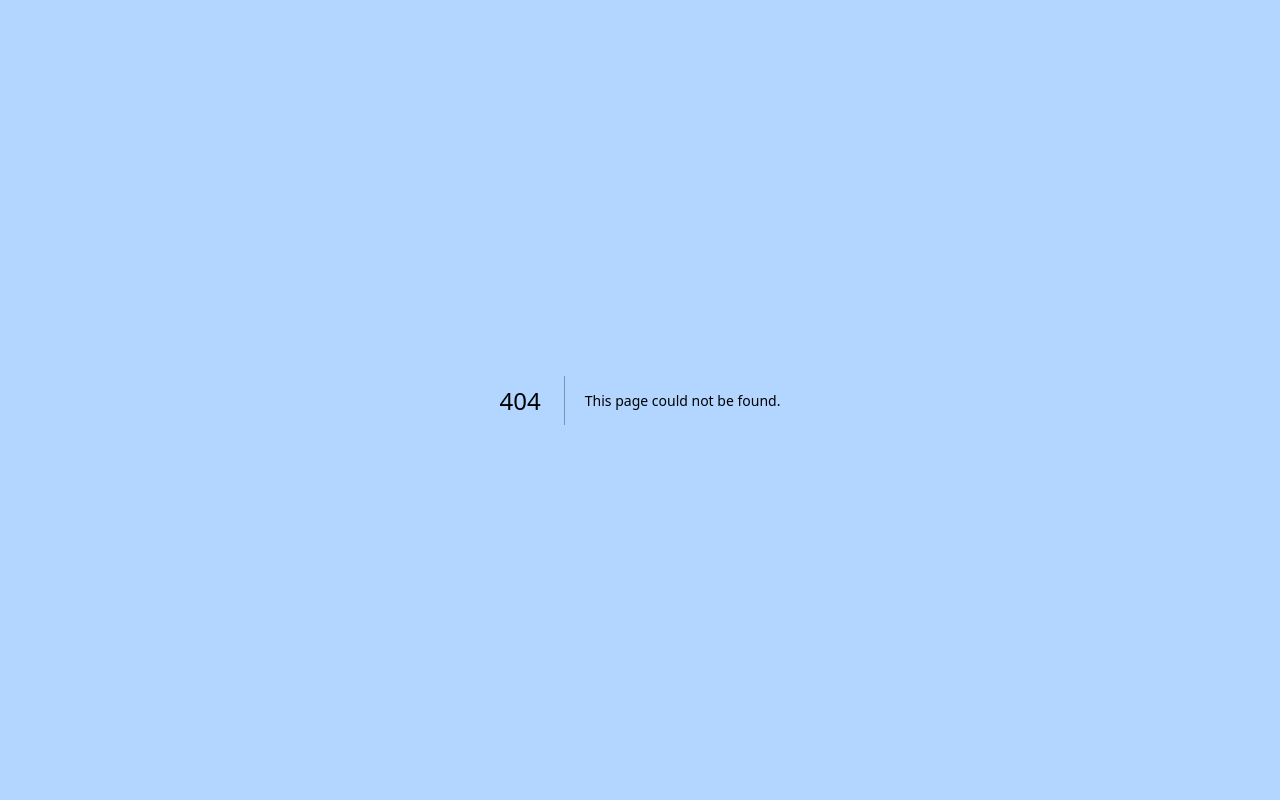
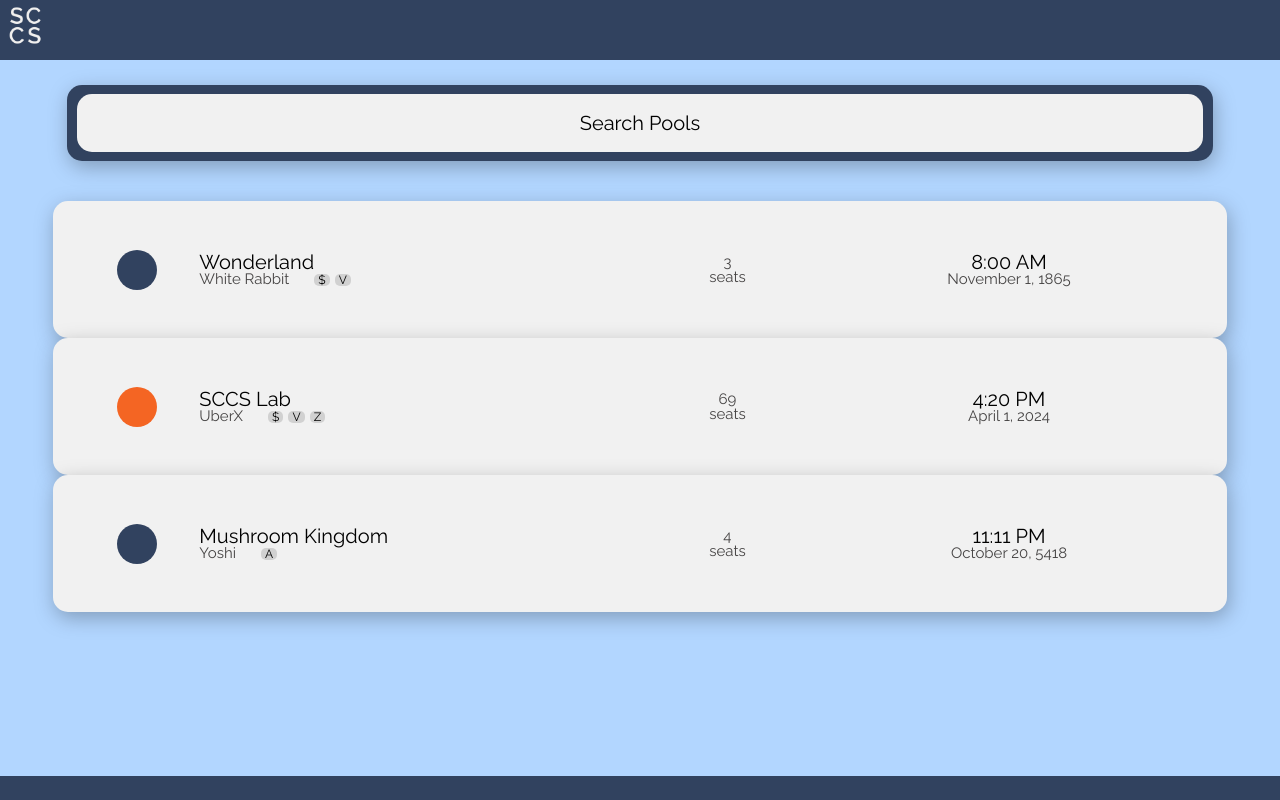
Before and after one commit to swat-sccs/airpool-v2, a Next.js app: page /search-pools in a window 1280 px wide. Before the commit this address had no page. Built offline with nearby package versions, Linux system fonts and the light colour scheme.

Commit message:
Added column list layout of '/search-pools' page

```diff
--- a/app/layout.tsx
+++ b/app/layout.tsx
@@ -1,6 +1,8 @@
+import SCCSHeader from '@/components/SCCSHeader'
 import './globals.css'
 
 import { Raleway } from 'next/font/google'
+import SCCSFooter from '@/components/SCCSFooter'
 
 const raleway = Raleway({
   subsets: ['latin'],
@@ -20,7 +22,13 @@ export default function RootLayout({
 }) {
   return (
     <html className={raleway.variable}>
-      <body className="leading bg-page-bg">{children}</body>
+      <body className="leading bg-page-bg">
+        <main>
+          <SCCSHeader />
+          {children}
+        </main>
+        <SCCSFooter />
+      </body>
     </html>
   )
 }
--- a/app/page.tsx
+++ b/app/page.tsx
@@ -1,9 +1,5 @@
-import Image from 'next/image'
-import { Inter } from 'next/font/google'
-import styles from './new-page.module.css'
 import SCCSBox from '@/components/SCCSBox'
 import SCCSFooter from '@/components/SCCSFooter'
-import CarpoolCard from '@/components/CarpoolCard'
 import PoolCardGrouping from '@/components/PoolCardGrouping'
 import SCCSHeader from '@/components/SCCSHeader'
 
@@ -12,24 +8,19 @@ export default function Home() {
 
   return (
     <>
-      <main>
-        <SCCSHeader />
-
       <div className="text-center mt-[44px]">
         <div className="text-[85px] md:text-[125px]">AirPool</div>
         <div className="text-[24px] md:text-[30px] mt-[3px] ml-[208px] md:ml-[342px] mb-[10px]">by SCCS</div>
       </div>
 
-        <SCCSBox className="mt-[16px]" heightWidthClasses="w-[317px] md:w-[532px]" contents={["Join a Pool", "Create a Pool"]} />
-
+      <div className='mt-[16px'>
+        <SCCSBox heightWidthClasses="w-[317px] md:w-[532px]" contents={["Join a Pool", "Create a Pool"]} />
+      </div>
 
       <div className="flex flex-row flex-wrap justify-between mt-[9vh] gap-[30px] md:gap-[40px] lg:gap-[70px] mb-[32px]">
         <PoolCardGrouping header={"Common Pools"} contents={["A", "B", "C"]}/>
         <PoolCardGrouping header={"Recent Pools"} contents={["X", "Y", "Z"]}/>
       </div>
-
-      </main>
-      <SCCSFooter />
     </>
   )
 }
--- /dev/null
+++ b/app/search-pools/page.tsx
@@ -0,0 +1,51 @@
+import CarpoolCard from "@/components/CarpoolCard";
+import SCCSBox from "@/components/SCCSBox";
+
+// This is completely temporary and just for testing until we get the hecking backend setup
+const poolData = [
+    {
+        "isDotBlue": true,
+        "destination": "Wonderland",
+        "vehicleType": "White Rabbit",
+        "paymentMethods": ["Cash", "Venmo"],
+        "seatCount": 3,
+        "time": "8:00 AM",
+        "date": "November 1, 1865"
+    },
+    {
+        "isDotBlue": false,
+        "destination": "SCCS Lab",
+        "vehicleType": "UberX",
+        "paymentMethods": ["Cash", "Venmo", "Zelle"],
+        "seatCount": 69,
+        "time": "4:20 PM",
+        "date": "April 1, 2024"
+    },
+    {
+        "isDotBlue": true,
+        "destination": "Mushroom Kingdom",
+        "vehicleType": "Yoshi",
+        "paymentMethods": ["Apple Pay"],
+        "seatCount": 4,
+        "time": "11:11 PM",
+        "date": "October 20, 5418"
+    },
+]
+
+export default function Pools(){
+    return (
+        <>
+            <div className="mt-[25px]">
+                <SCCSBox heightWidthClasses="w-[88vw]" contents={"Search Pools"} />
+            </div>
+
+            <div className="flex flex-col items-center mt-[40px]">
+            {
+                poolData.map(function(p){
+                    return <CarpoolCard isDotBlue={p.isDotBlue} destination={p.destination} vehicleType={p.vehicleType} paymentMethods={p.paymentMethods} seatCount={p.seatCount} time={p.time} date={p.date} />
+                })
+            }
+            </div>
+        </>
+    )
+}
--- a/components/CarpoolCard.tsx
+++ b/components/CarpoolCard.tsx
@@ -1,9 +1,9 @@
 import styles from "./CarpoolCard.module.css"
 
 // TODO: Make it look good on mobile (breakpoints!)
- // Just realized all the elements inside this component have a common baseline in the Figma. We could implement that if we want.
+// Just realized all the elements inside this component have a common baseline in the Figma. We could implement that if we want.
 
-const paymentMethodInitials = {
+const paymentMethodSymbols = {
     "Cash": "$",
     "Venmo": "V",
     "Zelle": "Z",
@@ -38,10 +38,10 @@ export default function CarpoolCard (props: any){
     const paymentMethods = props.paymentMethods || [];
     const paymentMethodsDiv = (
         <div className="flex flex-row">
-            {Object.entries(paymentMethodInitials).map(function(entry){
-                const [method, initial] = entry;
-                if (props.paymentMethods.includes(method)){
-                    return <div className={styles["mini-icon"]}> {initial} </div>
+            {Object.entries(paymentMethodSymbols).map(function(entry){
+                const [method, symbol] = entry;
+                if (paymentMethods.includes(method)){
+                    return <div className={styles["mini-icon"]}> {symbol} </div>
                 }
             })}
         </div>
@@ -85,17 +85,19 @@ export default function CarpoolCard (props: any){
 
     // Final Return
     return(
-        <div className="flex flex-row justify-between items-center bg-card-bg w-11/12 h-[81px] md:h-[100px] lg:h-[137px] rounded drop-shadow pl-[5vw] pr-[4vw] md:pr-[6vw] lx:pr-[11vw]">
-            <div className="flex flex-row items-center">
+        <div className="grid-container grid grid-cols-12 sm:grid-cols-11 items-center bg-card-bg w-11/12 h-[81px] md:h-[100px] lg:h-[137px] rounded drop-shadow pl-[5vw] pr-[4vw] md:pr-[6vw] lx:pr-[11vw]">
+            <div className="col-span-6 sm:col-span-5 flex flex-row items-center">
                 <div className="mr-[10px] md:mr-[42px]">
                     {dotDiv}
                 </div>
                 {mainInfoDiv}
             </div>
-            <div className="md:pl-[3vw] lg:pl-[4vw] xl:pl-[6vw]">
+            <div className="col-span-2 sm:col-span-3">
                 {seatCountDiv}
             </div>
-            {timeDiv}
+            <div className="col-span-4 sm:col-span-3">
+                {timeDiv}
+            </div>
         </div>
     );
 }
--- a/components/SCCSBox.tsx
+++ b/components/SCCSBox.tsx
@@ -1,3 +1,4 @@
+'use client'
 import * as React from "react";
 
 import styles from "./SCCSBox.module.css"
--- a/components/SCCSFooter.tsx
+++ b/components/SCCSFooter.tsx
@@ -1,3 +1,4 @@
+'use client'
 import styles from "./SCCSFooter.module.css"
 
 export default function SCCSFooter(){
--- a/components/SCCSHeader.tsx
+++ b/components/SCCSHeader.tsx
@@ -1,12 +1,14 @@
+'use client'
 import styles from "./SCCSHeader.module.css"
 import Image from "next/image"
+import sccsLogo from "@/img/sccs-dark-logo.png"
 
 // TODO: Add hamburger drop-down icon in the top right
 
 export default function SCCSHeader(){
     return (
         <header className={styles.SCCSHeader + " h-[49px] md:h-[60px] bg-primary"}>
-            <Image src="/../img/sccs-dark-logo.png" width={51} height={46} alt={"SCCS"}/>
+            <Image src={sccsLogo} width={51} height={46} alt={"SCCS"}/>
         </header>
     );
 }
```
Also changed, not shown: img/sccs-dark-logo.png. Lines whose indentation alone changed are shown as unchanged.
